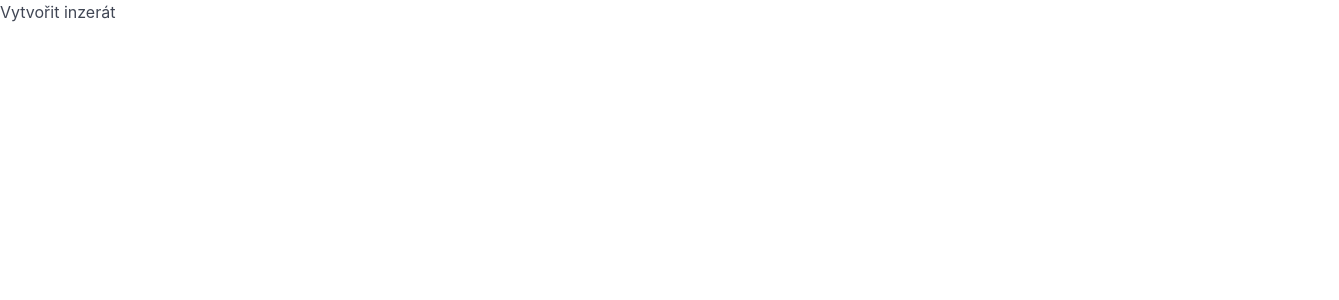
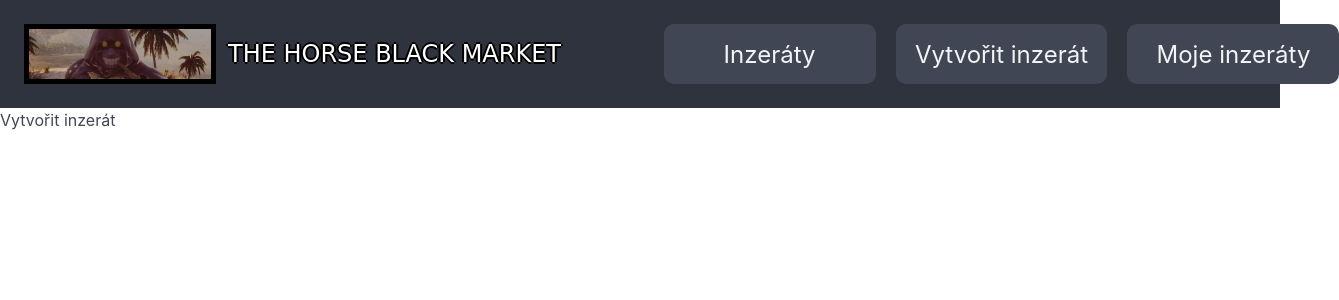
Before and after one commit to LateThen/horsebazar, a React (Vite) app in the folder bazarapp/: page /createpost in a window 1280 px wide. Shown: the top 300 px of the page, 1339 px wide, since content can reach past the window. Built offline with nearby package versions, Linux system fonts and the light colour scheme.

Commit message:
Pull request for NavBar

```diff
--- a/bazarapp/src/pages/CreatePost/CreatePost.jsx
+++ b/bazarapp/src/pages/CreatePost/CreatePost.jsx
@@ -1,6 +1,9 @@
+import { NavBar } from "../../components/NavBar/NavBar"
+
 export default function CreatePost(){
     return(
         <>
+        <NavBar/>
         <h1>Vytvořit inzerát</h1>
         </>
     )
--- a/bazarapp/src/pages/MyPosts/MyPosts.jsx
+++ b/bazarapp/src/pages/MyPosts/MyPosts.jsx
@@ -1,6 +1,9 @@
+import { NavBar } from "../../components/NavBar/NavBar"
+
 export default function MyPosts(){
     return(
         <>
+        <NavBar/>
         <h1>Moje inzeráty</h1>
         </>
     )
```
